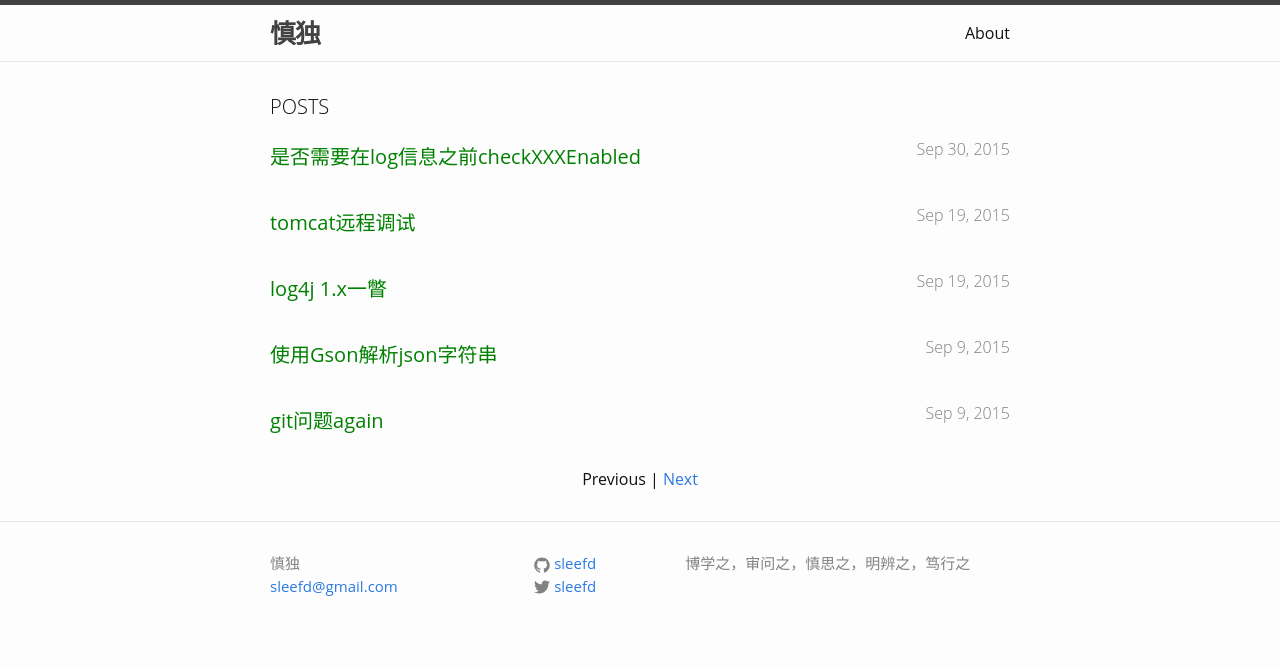
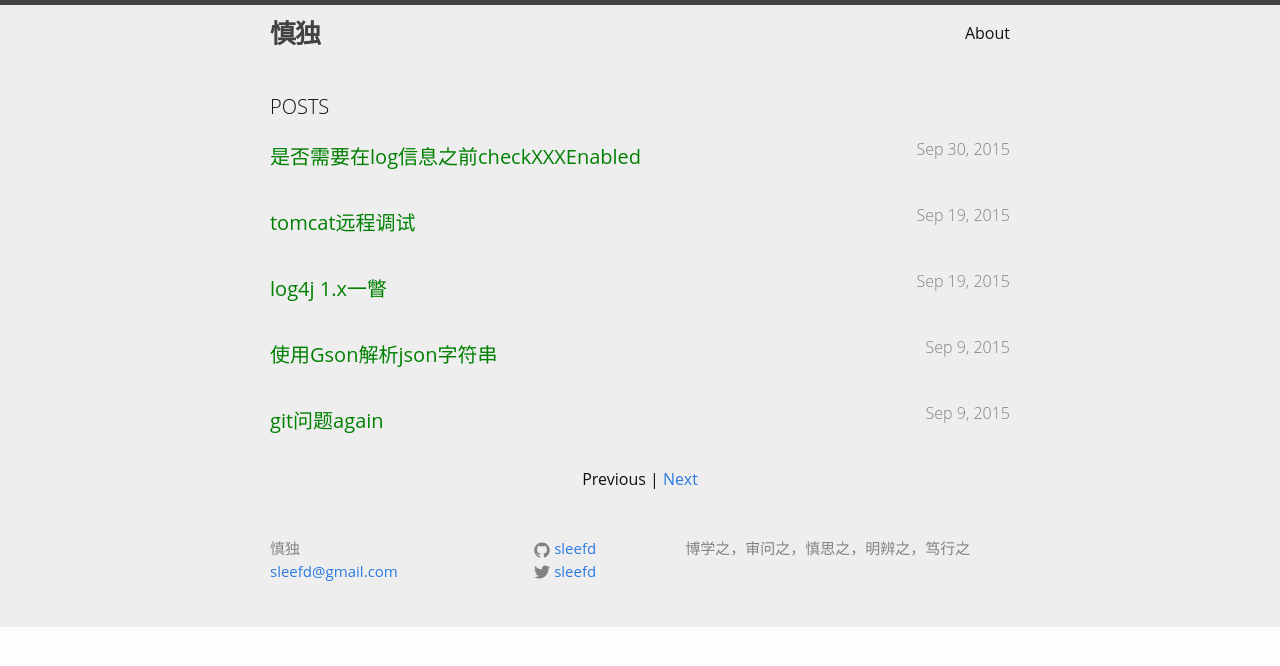
Before and after one commit to sleefd/newblog, a Jekyll site: the page built from index.html, in a window 1280 px wide. Shown: the top 666 px of the page. Built offline with Jekyll 4.4.1, drawn with Linux system fonts in a browser that asks for light colours; the list of posts is cut into pages by our own code.

Commit message:
modify csss

```diff
--- a/css/modify.scss
+++ b/css/modify.scss
@@ -1,5 +1,9 @@
 ---
 ---
+
+$header-background:#eee;
+$page-background: #eee;
+$footer-background:#eee;
 body {
 	font-family:'Open Sans', HelveticaNeue-Light, 'Helvetica Neue Light', 'Helvetica Neue', Helvetica, Arial, sans-serif;
 }
@@ -15,10 +19,26 @@ pre, code{
         background-color: black;
     }
 }
+
+.site-header{
+	background-color: $header-background;
+}
+
+.site-footer{
+	background-color:$footer-background;
+	padding:0 0;
+}
+.page-content{
+	background-color:$page-background;
+}
+
+.site-footer .wrapper{
+ margin-top:15px;
+ padding-bottom:15px;
+}
 .site-title{
 	font-weight:bold;
 }
-
 .post-link {
     display: inline;
     color: green;
```
